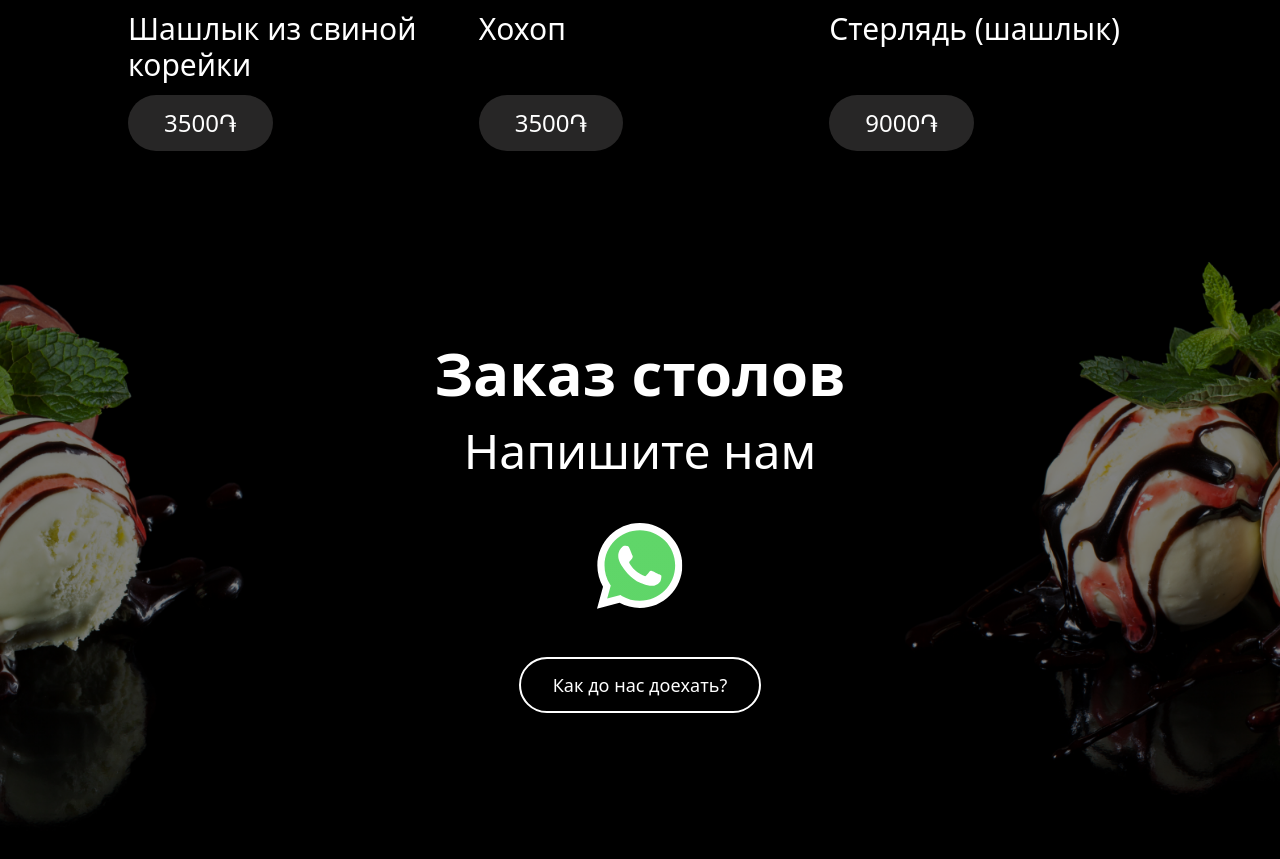
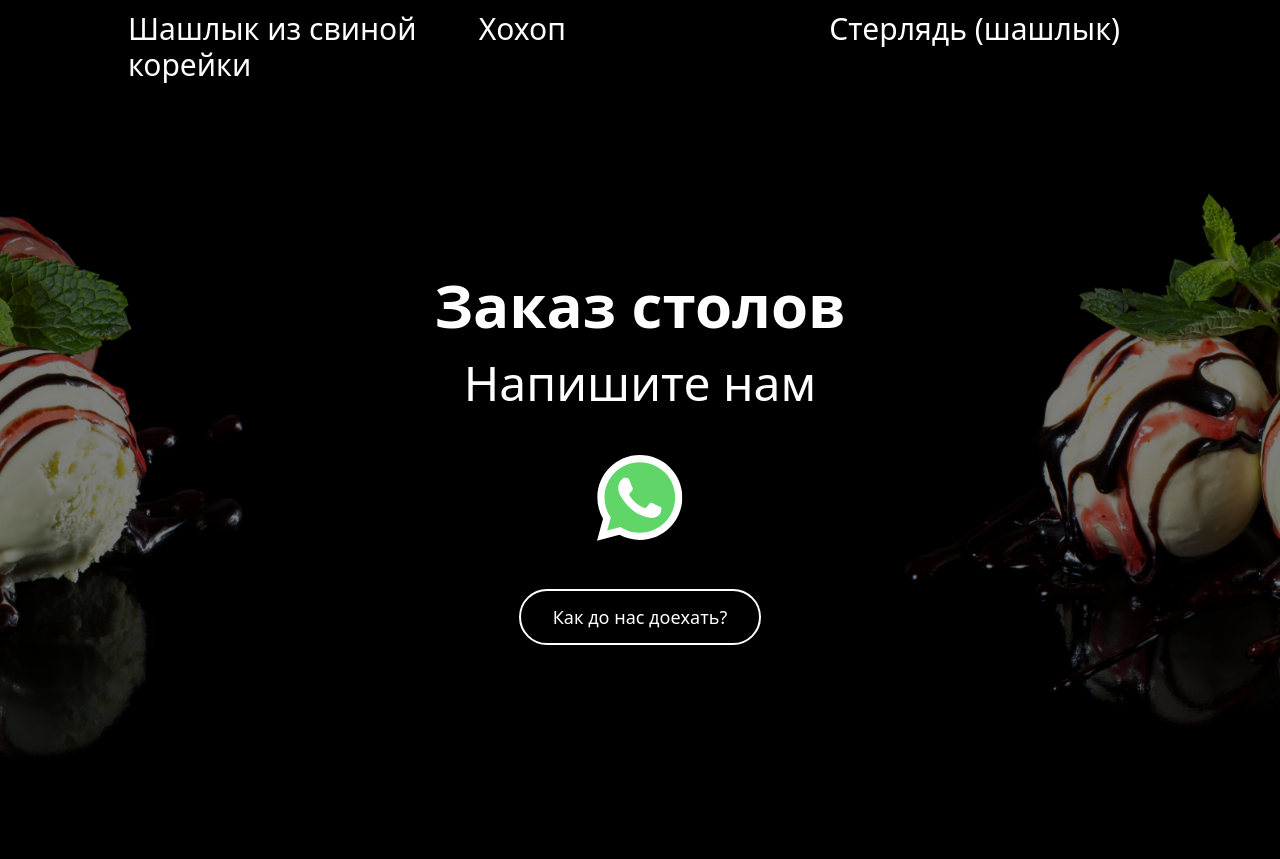
Before and after one commit to HappyDridex/Mika, a React (Create React App) app: page / in a window 1280 px wide. Shown: the part 2095-2954 px from the top of the page. Built offline with nearby package versions, Linux system fonts and the light colour scheme.

Commit message:
hide dish price

```diff
--- a/src/components/modals/ModalDishCard.tsx
+++ b/src/components/modals/ModalDishCard.tsx
@@ -55,13 +55,16 @@ const ModalDishCard = () => {
                             </div>
 
                             <div className="relative flex w-full shrink-0 flex-col bg-gray16 p-6 pr-12 md:w-[55%]">
-                                <h3 className="mt-1 text-xl text-white md:mt-5 md:text-2xl xl:text-4xl">{selectedDish?.name}</h3>
+                                <h3 className="mt-1 text-xl text-white md:mt-5 md:text-2xl xl:text-4xl">
+                                    {selectedDish?.name}
+                                </h3>
                                 <p className="mt-1 text-base text-white md:mt-5 md:text-lg"></p>
-                                <div className="flex-1">
+                                {/* price is hidden now */}
+                                {/* <div className="flex-1">
                                     <span className="mt-2 block w-fit rounded-[20px] bg-gray2B px-3 py-1 text-lg md:mt-5 md:rounded-[54px] md:px-7 md:py-3 xl:text-2xl">
                                         {selectedDish?.price}
                                     </span>
-                                </div>
+                                </div> */}
                                 <div
                                     className="absolute right-4 top-0 flex h-[25%] cursor-pointer  items-center hover:scale-110 md:top-1/2 md:h-1/2 md:-translate-y-1/2"
                                     onClick={onNextDishClick}
--- a/src/components/ui/DishCard.tsx
+++ b/src/components/ui/DishCard.tsx
@@ -15,9 +15,10 @@ const DishCard = (props: IDishCardProps) => {
             ></div>
             <div className="flex h-full flex-col justify-between">
                 <p className="h-fit text-lg text-white md:text-2xl xl:text-3xl">{name}</p>
-                <div className="mt-3 h-fit w-fit rounded-full bg-darkMuted px-4 py-1 md:px-5 md:py-2 xl:px-9 xl:py-3">
+                {/* price is hidden now */}
+                {/* <div className="mt-3 h-fit w-fit rounded-full bg-darkMuted px-4 py-1 md:px-5 md:py-2 xl:px-9 xl:py-3">
                     <span className="text-lg text-light md:text-xl xl:text-2xl">{price}</span>
-                </div>
+                </div> */}
             </div>
         </div>
     );
```
